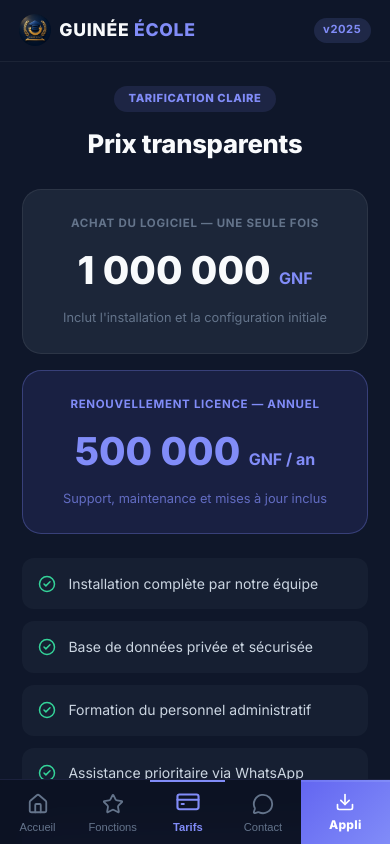
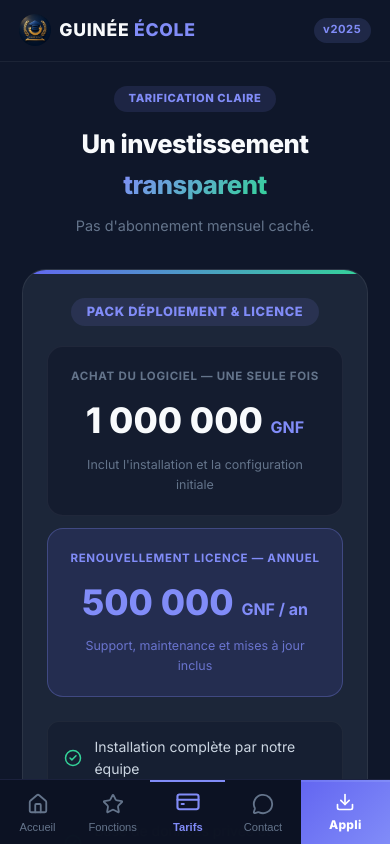
Before and after one commit to Alhassane-Bangoura/momoAppli, a React (Vite) app: page / in a window 390 px wide. Both pictures are taken after a click on the button "Tarifs". Shown: the top 844 px of the page. Built offline with nearby package versions, Linux system fonts and the light colour scheme.

Commit message:
fix: improve mobile pricing section UI and visibility

```diff
--- a/src/MobileApp.jsx
+++ b/src/MobileApp.jsx
@@ -332,35 +332,40 @@
 
         {/* ======= PRICING ======= */}
         {tab === 'pricing' && (
-          <div style={{ padding: '1.5rem 1.4rem' }}>
-            <div style={{ textAlign: 'center', marginBottom: '1.5rem' }}>
+          <div style={{ padding: '1.5rem 1.4rem', paddingBottom: '2rem' }}>
+            <div style={{ textAlign: 'center', marginBottom: '2rem' }}>
               <div style={{ display: 'inline-block', background: 'rgba(129,140,248,0.12)', color: '#818CF8', padding: '0.25rem 0.9rem', borderRadius: '999px', fontSize: '0.7rem', fontWeight: 800, letterSpacing: '0.05em', marginBottom: '0.75rem' }}>TARIFICATION CLAIRE</div>
-              <h2 style={{ fontSize: '1.5rem', fontWeight: 900 }}>Prix transparents</h2>
+              <h2 style={{ fontSize: '1.8rem', fontWeight: 900, letterSpacing: '-0.02em', margin: '0 0 0.5rem' }}>Un investissement <span style={{ background: 'linear-gradient(135deg,#818CF8,#34D399)', WebkitBackgroundClip: 'text', WebkitTextFillColor: 'transparent' }}>transparent</span></h2>
+              <p style={{ fontSize: '0.9rem', color: '#64748B', margin: 0 }}>Pas d&apos;abonnement mensuel caché.</p>
             </div>
 
-            {/* Purchase box */}
-            <div style={{ background: 'rgba(30,41,59,0.9)', border: '1px solid rgba(255,255,255,0.07)', borderRadius: '1.2rem', padding: '1.5rem', marginBottom: '1rem', textAlign: 'center' }}>
-              <div style={{ fontSize: '0.72rem', color: '#64748B', textTransform: 'uppercase', fontWeight: 700, letterSpacing: '0.06em', marginBottom: '0.5rem' }}>Achat du Logiciel — Une seule fois</div>
-              <div style={{ fontSize: '2.4rem', fontWeight: 900, color: '#F8FAFC' }}>1 000 000 <span style={{ fontSize: '1rem', color: '#818CF8', fontWeight: 700 }}>GNF</span></div>
-              <div style={{ fontSize: '0.8rem', color: '#64748B', marginTop: '0.4rem' }}>Inclut l'installation et la configuration initiale</div>
+            <div style={{ background: 'rgba(30,41,59,0.9)', border: '1px solid rgba(255,255,255,0.07)', borderRadius: '1.5rem', overflow: 'hidden', marginBottom: '1.5rem' }}>
+              <div style={{ height: '4px', background: 'linear-gradient(90deg, #6366F1, #34D399)' }} />
+              <div style={{ padding: '1.5rem' }}>
+                <div style={{ display: 'flex', justifyContent: 'center', marginBottom: '1.25rem' }}>
+                  <span style={{ background: 'rgba(129,140,248,0.12)', color: '#818CF8', padding: '0.25rem 1rem', borderRadius: '1rem', fontSize: '0.8rem', fontWeight: 800, letterSpacing: '0.05em' }}>PACK DÉPLOIEMENT & LICENCE</span>
                 </div>
 
-            {/* Licence box */}
-            <div style={{ background: 'rgba(99,102,241,0.12)', border: '1px solid rgba(129,140,248,0.3)', borderRadius: '1.2rem', padding: '1.5rem', marginBottom: '1.5rem', textAlign: 'center', position: 'relative', overflow: 'hidden' }}>
-              <div style={{ fontSize: '0.72rem', color: '#818CF8', textTransform: 'uppercase', fontWeight: 700, letterSpacing: '0.06em', marginBottom: '0.5rem' }}>Renouvellement Licence — Annuel</div>
-              <div style={{ fontSize: '2.4rem', fontWeight: 900, color: '#818CF8' }}>500 000 <span style={{ fontSize: '1rem', fontWeight: 700 }}>GNF / an</span></div>
-              <div style={{ fontSize: '0.8rem', color: '#818CF8', opacity: 0.7, marginTop: '0.4rem' }}>Support, maintenance et mises à jour inclus</div>
+                <div style={{ background: 'rgba(15,23,42,0.6)', padding: '1.25rem', borderRadius: '1rem', marginBottom: '0.75rem', textAlign: 'center', border: '1px solid rgba(255,255,255,0.05)' }}>
+                  <div style={{ fontSize: '0.72rem', color: '#64748B', textTransform: 'uppercase', fontWeight: 700, letterSpacing: '0.06em', marginBottom: '0.4rem' }}>Achat du Logiciel — Une seule fois</div>
+                  <div style={{ fontSize: '2.2rem', fontWeight: 900, color: '#F8FAFC' }}>1 000 000 <span style={{ fontSize: '1rem', color: '#818CF8', fontWeight: 700 }}>GNF</span></div>
+                  <div style={{ fontSize: '0.78rem', color: '#64748B', marginTop: '0.4rem' }}>Inclut l&apos;installation et la configuration initiale</div>
                 </div>
 
-            {/* Avantages */}
-            <div style={{ display: 'flex', flexDirection: 'column', gap: '0.75rem', marginBottom: '1.5rem' }}>
+                <div style={{ background: 'rgba(99,102,241,0.12)', padding: '1.25rem', borderRadius: '1rem', marginBottom: '1.5rem', textAlign: 'center', border: '1px solid rgba(129,140,248,0.3)' }}>
+                  <div style={{ fontSize: '0.72rem', color: '#818CF8', textTransform: 'uppercase', fontWeight: 700, letterSpacing: '0.06em', marginBottom: '0.4rem' }}>Renouvellement Licence — Annuel</div>
+                  <div style={{ fontSize: '2.2rem', fontWeight: 900, color: '#818CF8' }}>500 000 <span style={{ fontSize: '1rem', fontWeight: 700 }}>GNF / an</span></div>
+                  <div style={{ fontSize: '0.78rem', color: '#818CF8', opacity: 0.75, marginTop: '0.4rem' }}>Support, maintenance et mises à jour inclus</div>
+                </div>
+
+                <div style={{ display: 'flex', flexDirection: 'column', gap: '0.65rem', marginBottom: '1.5rem' }}>
                   {[
                     'Installation complète par notre équipe',
                     'Base de données privée et sécurisée',
                     'Formation du personnel administratif',
                     'Assistance prioritaire via WhatsApp',
                   ].map((item, i) => (
-                <div key={i} style={{ display: 'flex', gap: '0.75rem', alignItems: 'center', background: 'rgba(30,41,59,0.5)', padding: '0.9rem 1rem', borderRadius: '0.75rem' }}>
+                    <div key={i} style={{ display: 'flex', gap: '0.75rem', alignItems: 'center', background: 'rgba(15,23,42,0.4)', padding: '0.85rem 1rem', borderRadius: '0.75rem', border: '1px solid rgba(255,255,255,0.04)' }}>
                       <CheckCircle2 size={18} color="#34D399" style={{ flexShrink: 0 }} />
                       <span style={{ fontSize: '0.875rem', color: '#CBD5E1' }}>{item}</span>
                     </div>
@@ -370,6 +375,8 @@
                 <a href={waLink} target="_blank" rel="noreferrer" className="mob-btn-primary" style={{ display: 'flex', alignItems: 'center', justifyContent: 'center', gap: '0.5rem', background: 'linear-gradient(135deg, #6366F1, #818CF8)', color: 'white', padding: '1.1rem', borderRadius: '1rem', fontWeight: 800, fontSize: '1rem', textDecoration: 'none', textAlign: 'center', letterSpacing: '0.03em' }}>
                   Contacter pour Commander
                 </a>
+              </div>
+            </div>
           </div>
         )}
 
```
Lines whose indentation alone changed are shown as unchanged.
